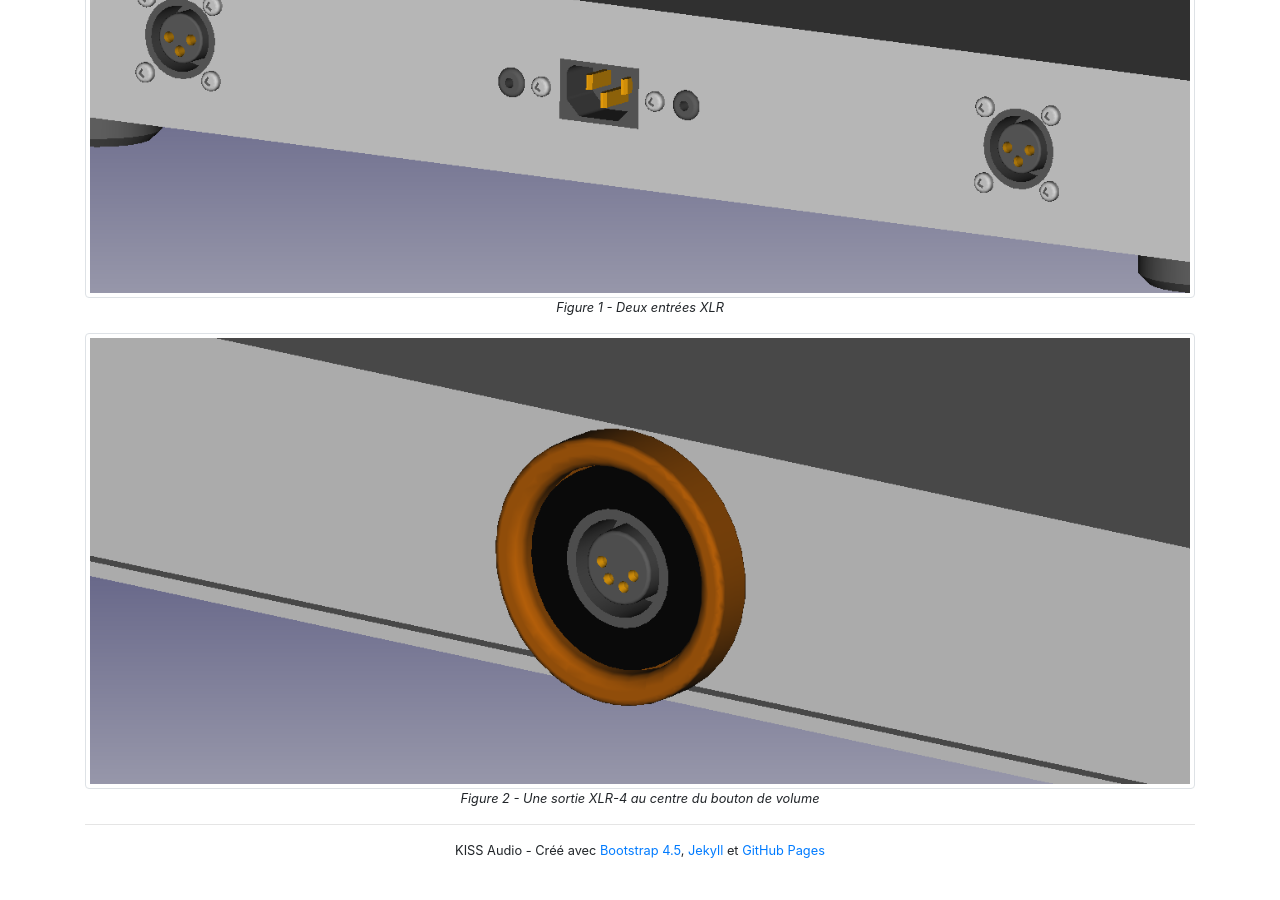
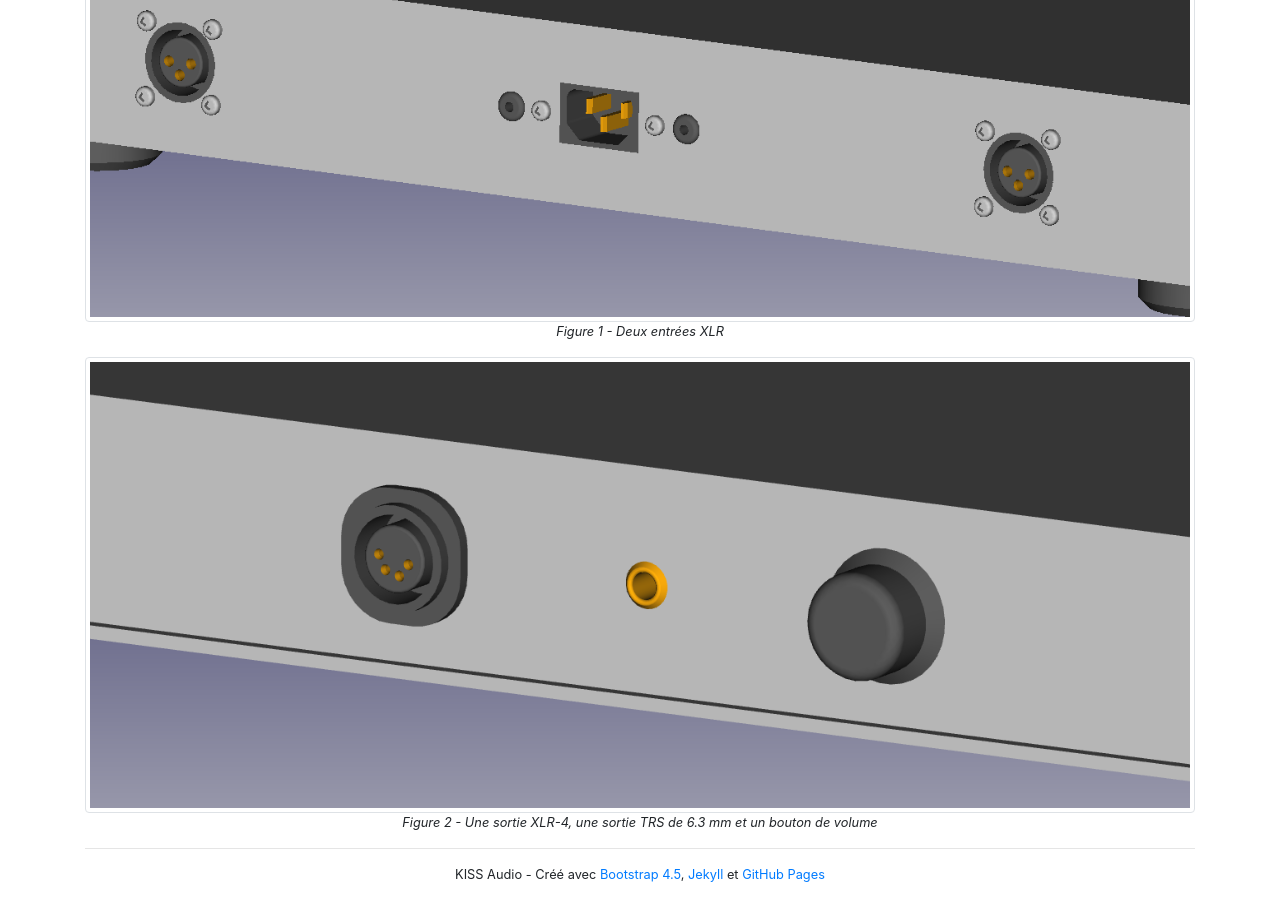
Before and after one commit to plstonge/kiss-audio, a Jekyll site: the page built from amplificateur/casque_stereo.md, in a window 1280 px wide and 900 px high, scrolled down 659 px. Built offline with Jekyll 4.4.1, drawn with Linux system fonts in a browser that asks for light colours; before the commit the page ends 1535 px from its top, so only the background shows below that; some of the changed text lies outside the part shown.

Commit message:
Ajout d'une prise TRS

```diff
--- a/amplificateur/casque_stereo.md
+++ b/amplificateur/casque_stereo.md
@@ -16,11 +16,12 @@ title: Amplificateur pour casque stéréo
 
 * Préamplifier et amplifier le signal analogique stéréo balancé
 
-## Sortie
+## Sorties
 
-* Prise XLR-4 (4 broches)
+* Prise XLR-4 (balancée)
+* Prise TRS de 6.3 mm (non balancée)
 
 ## Design suggéré
 
 {% include img_design.html ind=1 alt="Deux entrées XLR" src="images/headphone_back.png" %}
-{% include img_design.html ind=2 alt="Une sortie XLR-4 au centre du bouton de volume" src="images/headphone_front.png" %}
+{% include img_design.html ind=2 alt="Une sortie XLR-4, une sortie TRS de 6.3 mm et un bouton de volume" src="images/headphone_front.png" %}
```
Also changed, not shown: amplificateur/images/headphone_front.png.
